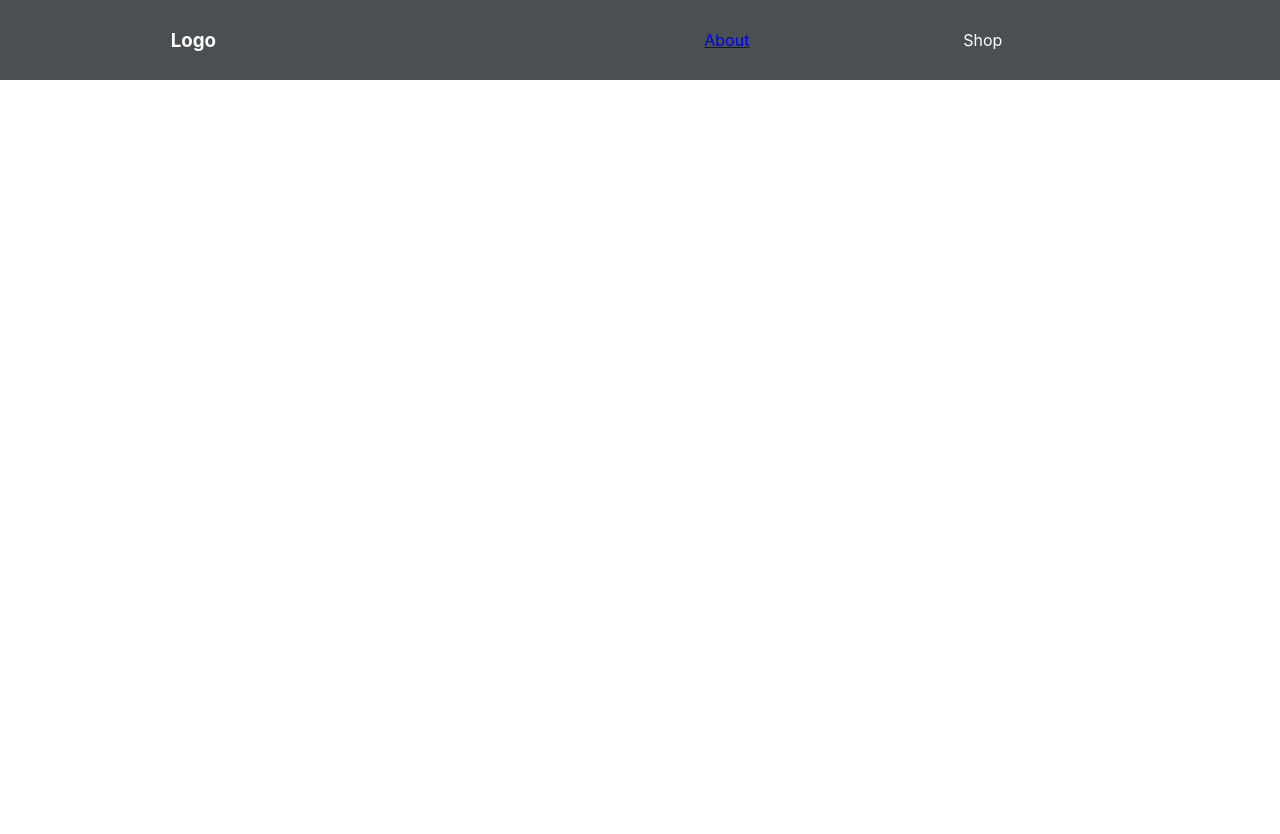
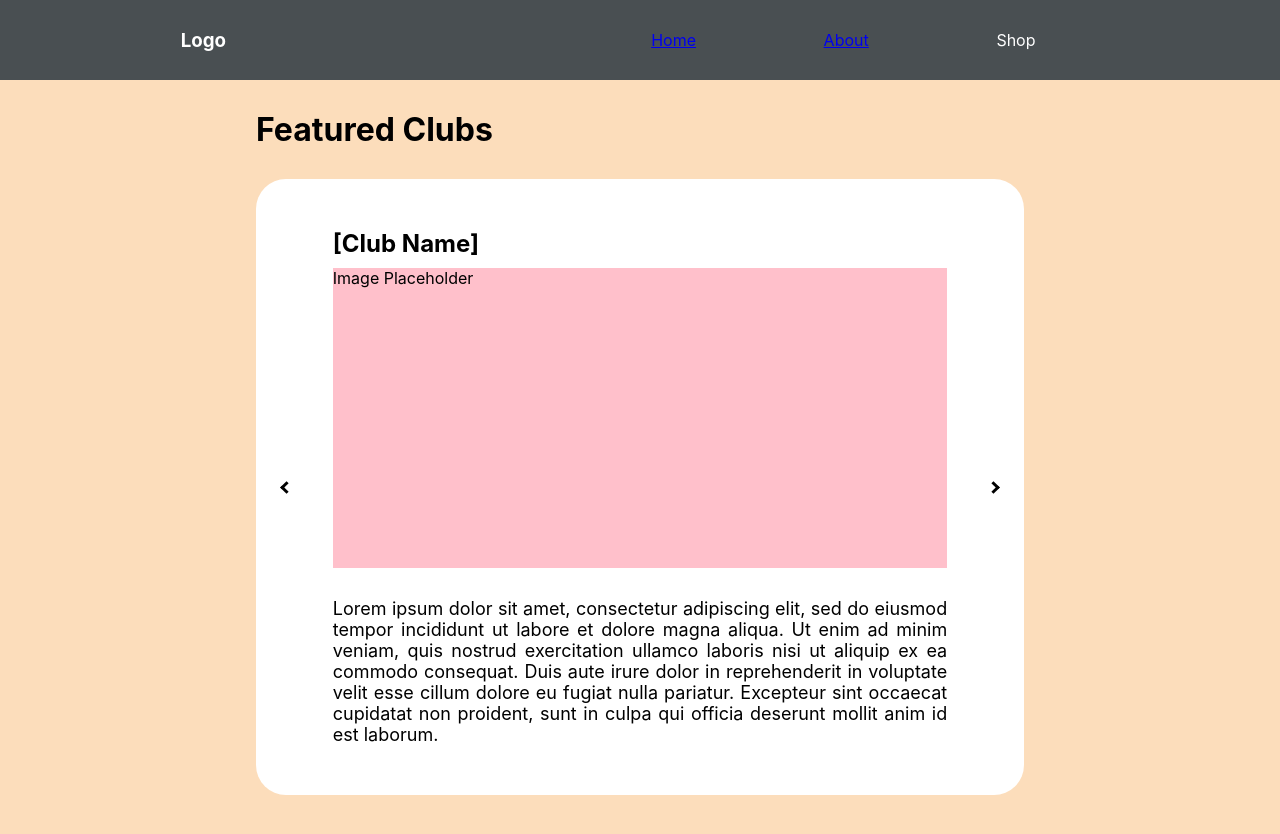
Before and after one commit to FieryXY/club-website, a React (Create React App) app: page /featured-page in a window 1280 px wide. Before the commit this address had no page. Shown: the top 834 px of the page. Before the commit the page ends 800 px from the top, so only its background shows below. Built offline with nearby package versions, Linux system fonts and the light colour scheme.

Commit message:
Adding all the css and js for the featured clubs page

```diff
--- a/src/App.css
+++ b/src/App.css
@@ -1,6 +1,20 @@
 .App {
-  text-align: center;
+  /* text-align: center; */
 }
+
+/* Resets values to prevent render problems */
+* {
+  margin: 0;
+  padding: 0;
+  border: 0;
+  outline: 0;
+}
+
+html, body {
+  height: 100%;
+  width: 100%;
+}
+
 nav {
   display: flex;
   justify-content: space-around;
@@ -16,3 +30,134 @@ nav {
   align-items: center;
   list-style: none;
 }
+
+/* Header */
+
+.topnav {
+  width: 100%;
+  padding: 20px;
+
+  background-color: rgb(136,12,12);
+
+  display: block;
+  box-sizing: border-box;
+}
+
+.link_icon {
+  width: 100px;
+  height: 100px;
+}
+
+.button {
+  margin-top: 65px;
+  margin-left: 15px;
+  padding: 6px;
+  padding-left: 14px;
+  padding-right: 14px;
+  border-radius: 5px;
+
+  background-color: rgb(196,41,50);
+  color: white;
+  font-size: 20px;
+  text-decoration: none;
+
+  float: right;
+}
+
+.topnav .button:hover {
+  background-color: rgb(249, 206, 208);
+  color: black;
+}
+
+/* Featured-Clubs Main Page */
+
+.featured-page-body {
+  margin: 0px;
+  padding-top: 30px;
+
+  /* This part makes the background color extend to the bottom of the page */
+  min-height: 100vh;
+  display: flex;
+  flex-direction: column;
+  flex: 1;
+
+  background-color: #fcddbb;
+}
+
+.featured-clubs-container {
+  margin-left: 20%;
+  margin-right: 20%;
+}
+
+.featured-club-outer-div {
+  padding-top: 50px;
+  padding-bottom: 50px;
+  margin-top: 30px;
+  background-color: white;
+  border-radius: 30px;
+
+  display: flex;
+}
+
+.featured-club-arrow-side-column {
+  flex: 8%;
+
+  display: flex;
+  justify-content: center;
+  align-items: center;
+}
+
+.featured-club-arrow-side-column:hover {
+  background-color: rgb(240, 240, 240);
+}
+
+.featured-club-arrow-side-column.left {
+  margin-right: 2%;
+}
+
+.featured-club-arrow-side-column.right {
+  margin-left: 2%;
+}
+
+.featured-club-arrow {
+  margin: 0 auto;
+  border: solid black;
+  border-width: 0 3px 3px 0;
+  padding: 3px;
+  display: inline-block;
+}
+
+.featured-club-arrow.left {
+  transform: rotate(135deg);
+}
+
+.featured-club-arrow.right {
+  transform: rotate(-45deg);
+  justify-content: center;
+}
+
+.featured-club-content-container {
+  flex: 80%;
+}
+
+.featured-club-inner-img-div {
+  margin: 0 auto;
+  margin-top: 10px;
+  height: 300px;
+  background-color: pink;
+}
+
+.featured-club-inner-description-div {
+  margin: 0 auto;
+  margin-top: 30px;
+
+  font-size: 18px;
+  text-align: justify;
+}
+
+@media (max-width: 800px) {
+  .featured-clubs-container {
+    margin-left: 5%;
+    margin-right: 5%;
+  }
+}
--- a/src/App.js
+++ b/src/App.js
@@ -4,6 +4,7 @@ import Nav from './Nav';
 import About from './About';
 import Shop from './Shop';
 import { BrowserRouter as Router, Switch, Route, Routes } from 'react-router-dom';
+import FeaturedPage from "./components/featuredPage";
 
 function App() {
   return (
@@ -11,9 +12,10 @@ function App() {
 
       <div className="App">
         <Nav />
-          <Routes>
-              <Route path="/about" element={<About />} />
-          </Routes>
+        <Routes>
+          <Route path="/featured-page" element={<FeaturedPage />} />
+          <Route path="/about" element={<About />} />
+        </Routes>
       </div>
     </Router>
   );
--- a/src/Nav.js
+++ b/src/Nav.js
@@ -4,11 +4,11 @@ import './App.css';
 function Nav() {
   return (
     <nav>
-        <h3>Logo</h3>
+      <h3>Logo</h3>
         <ul className='nav-links'>
-            <li><a href="/about">About</a></li>
-            <li>Shop</li>
-
+        <li><a href="/featured-page">Home</a></li>
+          <li><a href="/about">About</a></li>
+          <li>Shop</li>
         </ul>
     </nav>
   );
--- /dev/null
+++ b/src/components/featuredClubContent.js
@@ -0,0 +1,23 @@
+import React from "react";
+
+function featuredClubContent() {
+  return (
+    <div className="featured-club-content-container">
+      <h2>[Club Name]</h2>
+      <div className="featured-club-inner-img-div">
+        <p>Image Placeholder</p>
+      </div>
+      <div className="featured-club-inner-description-div">
+        <p>Lorem ipsum dolor sit amet, consectetur adipiscing elit, sed do
+          eiusmod tempor incididunt ut labore et dolore magna aliqua. Ut enim
+          ad minim veniam, quis nostrud exercitation ullamco laboris nisi ut
+          aliquip ex ea commodo consequat. Duis aute irure dolor in reprehenderit
+          in voluptate velit esse cillum dolore eu fugiat nulla pariatur. Excepteur
+          sint occaecat cupidatat non proident, sunt in culpa qui officia deserunt
+          mollit anim id est laborum.</p>
+      </div>
+    </div>
+  );
+}
+
+export default featuredClubContent;
--- /dev/null
+++ b/src/components/featuredPage.js
@@ -0,0 +1,23 @@
+import React from "react";
+import FeaturedClubContent from "./featuredClubContent";
+
+function featuredPage() {
+  return (
+    <div className="featured-page-body">
+      <div className="featured-clubs-container">
+        <h1>Featured Clubs</h1>
+        <div className="featured-club-outer-div">
+          <div className="featured-club-arrow-side-column left">
+            <div className="featured-club-arrow left"></div>
+          </div>
+          <FeaturedClubContent />
+          <div className="featured-club-arrow-side-column right">
+            <div className="featured-club-arrow right"></div>
+          </div>
+        </div>
+      </div>
+    </div>
+  );
+}
+
+export default featuredPage;
```
Also changed, not shown: src/components/Header.js (added, +16 -0 lines), src/components/images/link.png (added).
